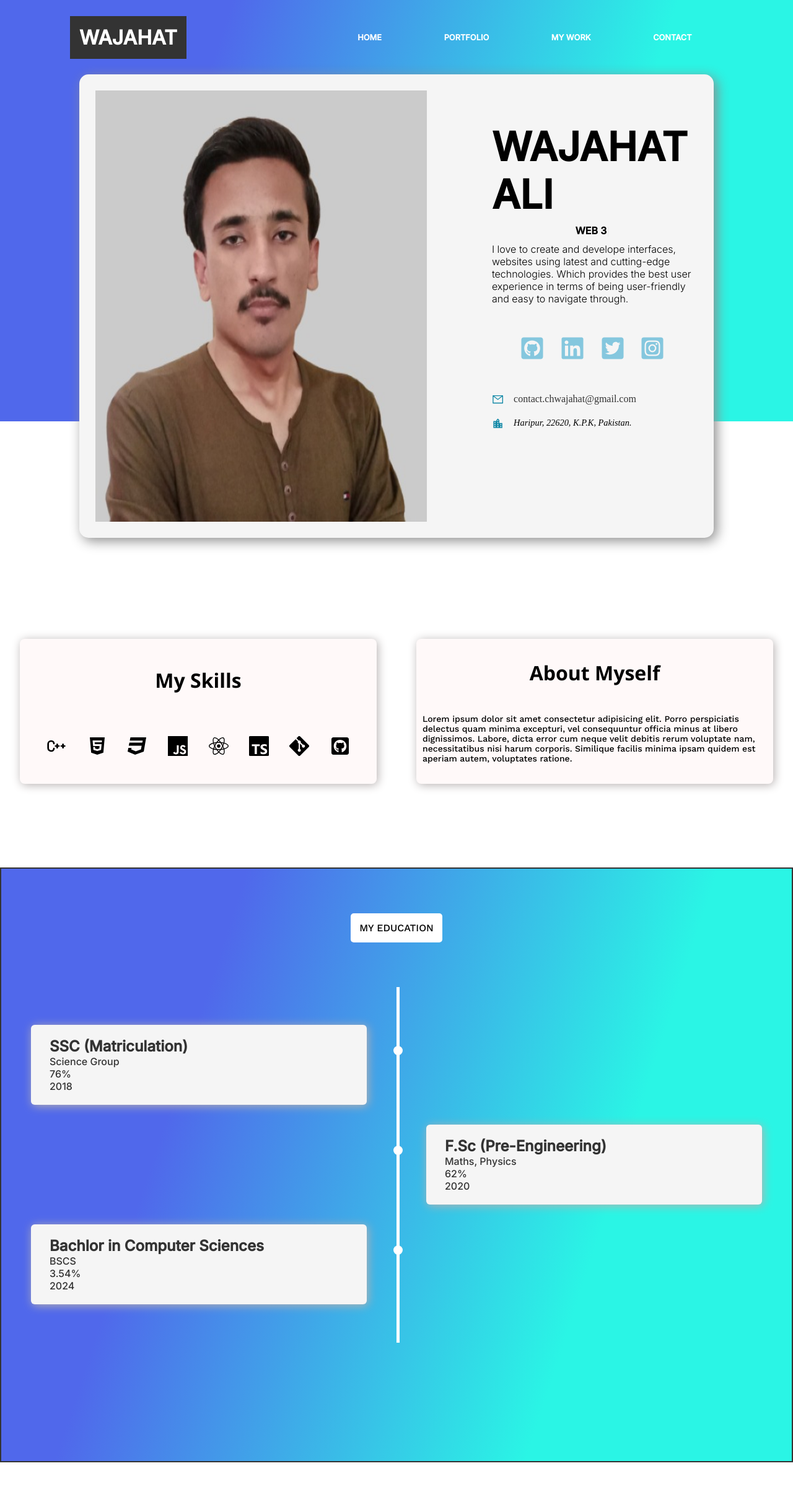
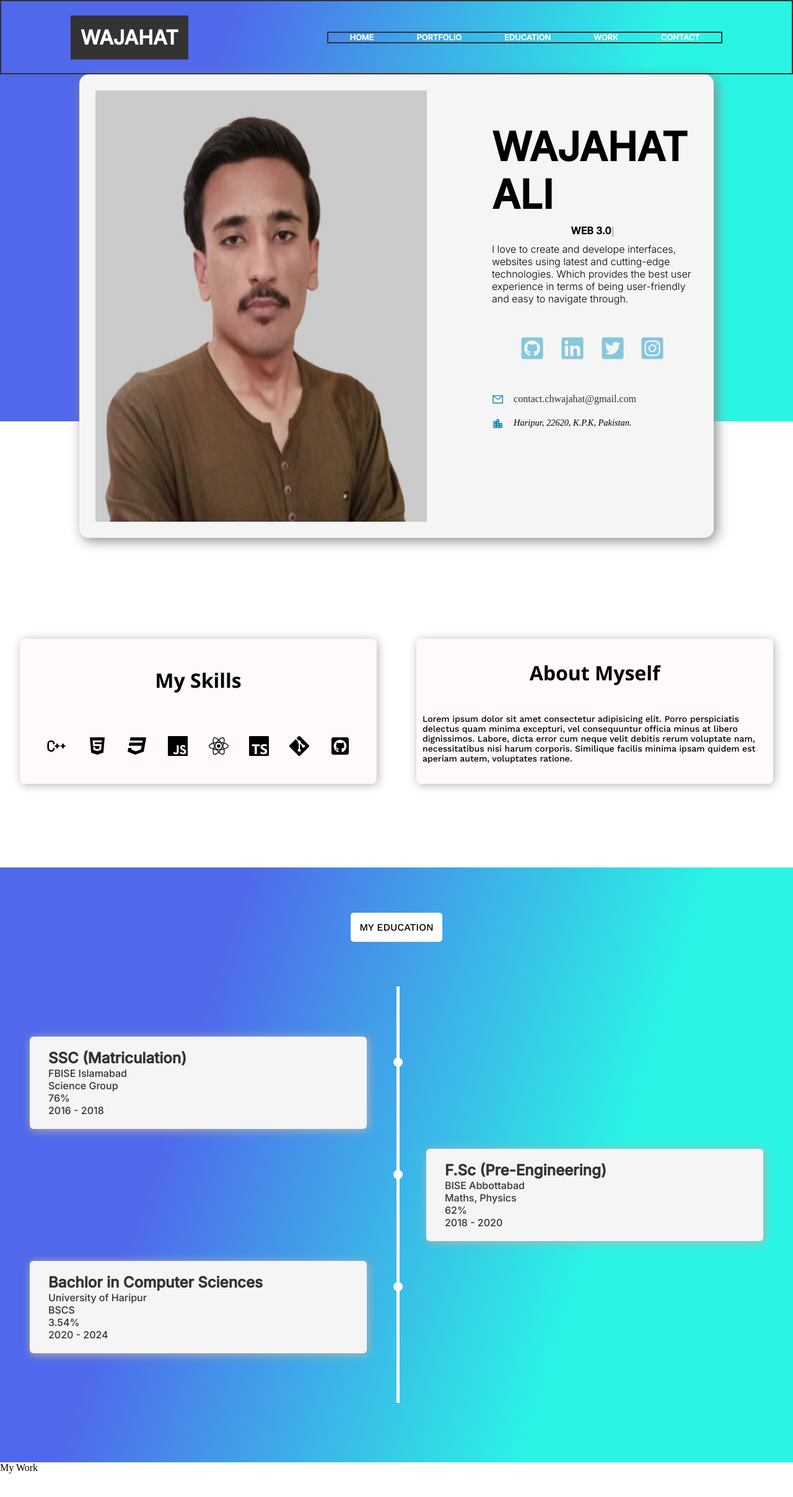
Before and after one commit to wajaht-ali/wajahat-dev, a React (Create React App) app: page / in a window 1280 px wide. Shown: the top 2416 px of the page at 62% size. Before the commit the page ends 2360 px from the top, so only its background shows below. Built offline with nearby package versions, Linux system fonts and the light colour scheme.

Commit message:
HyperLiks fixing and styling

```diff
--- a/src/App.js
+++ b/src/App.js
@@ -4,8 +4,11 @@ import "../src/styles/App.scss";
 import Header from "./components/Header";
 import Home from "./components/Home";
 import Portfolio from "./components/Portfolio";
+
 import { BrowserRouter, Routes, Route } from "react-router-dom";
 import Education from "./components/Education";
+import MyWork from "./components/MyWork";
+import Footer from "./components/Footer";
 
 function App() {
   return (
@@ -17,6 +20,8 @@ function App() {
         </div>
         <Portfolio />
         <Education />
+        <MyWork />
+        <Footer />
       </BrowserRouter>
     </div>
   );
--- a/src/assets/data.json
+++ b/src/assets/data.json
@@ -2,24 +2,24 @@
     "education": [
         {
             "title": "SSC (Matriculation)",
-            "boad": "FBISE Islamabad",
+            "board": "FBISE Islamabad",
             "subjects": "Science Group",
             "percentage": 76,
-            "graduated": 2018
+            "graduated": "2016 - 2018"
         },
         {
             "title": "F.Sc (Pre-Engineering)",
-            "boad": "BISE Abbottabad",
+            "board": "BISE Abbottabad",
             "subjects": "Maths, Physics",
             "percentage": 62,
-            "graduated": 2020
+            "graduated": "2018 - 2020"
         },
         {
             "title": "Bachlor in Computer Sciences",
-            "boad": "University of Haripur",
+            "board": "University of Haripur",
             "subjects": "BSCS",
             "percentage": 3.54,
-            "graduated": 2024
+            "graduated": "2020 - 2024"
         }
     ]
 }
--- a/src/components/Education.jsx
+++ b/src/components/Education.jsx
@@ -4,7 +4,7 @@ import "../styles/Education.scss";
 
 const Education = () => {
     return (
-        <div className='education'>
+        <div className='education' id='education'>
             <div className="top">
                 <h3>My Education</h3>
             </div>
@@ -18,7 +18,6 @@ const Education = () => {
                         graduation={item.graduated}
                         index={index}
                         key={item.title}
-
                     />
                 ))}
             </div>
--- /dev/null
+++ b/src/components/Footer.jsx
@@ -0,0 +1,42 @@
+import "../styles/Footer.scss";
+import { Link } from "react-router-dom";
+import { FaGithub, FaLinkedinIn, FaTwitter, FaInstagram } from "react-icons/fa";
+import { FiArrowUp } from 'react-icons/fi';
+
+const Footer = () => {
+    return (
+        <div className='footer' id="footer">
+            <div className="top">
+                <div className="left box">
+                    <h2>About Me</h2>
+                    <p>Lorem ipsum dolor sit amet consectetur adipisicing elit. Eveniet dolor, accusantium natus, provident assumenda explicabo placeat nesciunt fuga beatae deleniti consectetur. Totam perferendis sit labore adipisci eum odit consequuntur numquam.</p>
+                </div>
+
+                <div className="right box">
+                    <h2>Follow Me</h2>
+                    <div className="social">
+                        <Link to={"https://github.com/wajaht-ali/"} target="_blank">< FaGithub /></Link>
+
+                        <Link to={"https://linkedin.com/in/wajhat-ali/"} target="_blank">< FaLinkedinIn /></Link>
+
+                        <Link to={"https://twitter.com/ChWajahtali"} target="_blank">< FaTwitter /></Link>
+
+                        <Link to={"https://www.instagram.com/wajaht_alee/"} target="_blank">< FaInstagram /></Link>
+                    </div>
+                </div>
+            </div>
+            <div className="bottom">
+                <div className="rights">
+                    All rights reserved. &copy; Wajahat (dot) Dev
+                </div>
+                <div className="scrollUp">
+                    <a href="#home">
+                        <FiArrowUp />
+                    </a>
+                </div>
+            </div>
+        </div>
+    )
+}
+
+export default Footer
--- a/src/components/Header.jsx
+++ b/src/components/Header.jsx
@@ -21,10 +21,11 @@ const Header = () => {
             </div>
             <div className="nav-items">
                 <ul>
-                    <li>Home</li>
-                    <li>Portfolio</li>
-                    <li>My Work</li>
-                    <li>Contact</li>
+                    <li><a href="#home">Home</a></li>
+                    <li><a href="#portfolio">Portfolio</a></li>
+                    <li><a href="#education">Education</a></li>
+                    <li><a href="#work">Work</a></li>
+                    <li><a href="#footer">Contact</a></li>
                 </ul>
             </div>
         </div>
--- a/src/components/Home.jsx
+++ b/src/components/Home.jsx
@@ -8,7 +8,7 @@ import { FaGithubSquare, FaLinkedin, FaTwitterSquare, FaInstagramSquare } from "
 
 const Home = () => {
 return (
-<div className='home'>
+<div className='home' id="home">
 <div className="hero">
 <div className="left">
     <img src={img} alt="profileImage" />
@@ -48,26 +48,6 @@ return (
             Haripur, 22620, K.P.K, Pakistan.
         </address>
     </div>
-
-    {/* <div className="social">
-        <ul>
-            <li>
-                <Link><FaGithubSquare /></Link>
-            </li>
-            <li>
-                <Link to="https://www.google.com" > <FaLinkedin /> </Link>
-            </li>
-            <li>
-                <Link> <FaTwitterSquare /> </Link>
-            </li>
-            <li>
-                <Link> <FaInstagramSquare /> </Link>
-            </li>
-        </ul>
-    </div> */}
-
-
-
 </div>
 </div>
 </div>
--- /dev/null
+++ b/src/components/MyWork.jsx
@@ -0,0 +1,11 @@
+import "../styles/Work.scss";
+
+const MyWork = () => {
+  return (
+    <div className='myWork current' id="work">
+        My Work
+    </div>
+  )
+}
+
+export default MyWork
--- a/src/components/Portfolio.jsx
+++ b/src/components/Portfolio.jsx
@@ -6,7 +6,7 @@ import { TbBrandCpp } from "react-icons/tb";
 const Portfolio = () => {
 
   return (
-    <div className='portfolio'>
+    <div className='portfolio' id="portfolio">
       <main>
         <div className="skills box">
           <h2>My Skills</h2>
--- a/src/styles/Education.scss
+++ b/src/styles/Education.scss
@@ -3,7 +3,7 @@
 .education {
     height: 120vh;
     width: 100%;
-    border: 2px solid #333;
+    // border: 2px solid #333;
     background: $bg-gradient-primary;
 
     >.top {
@@ -25,9 +25,10 @@
     }
 
     >.bottom {
-        height: 60%;
+        height: 70%;
         width: 100%;
         position: relative;
+        // top: 10%;
         display: flex;
         flex-direction: column;
         justify-content: center;
--- /dev/null
+++ b/src/styles/Footer.scss
@@ -0,0 +1,111 @@
+@import "../styles/Utilities.scss";
+
+.footer {
+    height: 60vh;
+    width: 100%;
+    color: #fff;
+    padding: .5rem;
+    background-color: #333;
+    // border: 1px solid #333;
+
+    >.top {
+        height: 85%;
+        width: 100%;
+        display: flex;
+        flex-direction: row;
+        justify-content: space-between;
+        align-items: center;
+        padding: .5rem;
+        // border: 2px solid #333;
+
+        .box {
+            height: 100%;
+            padding: .5rem;
+            // border: 1px solid #333;
+
+            h2 {
+                text-transform: uppercase;
+                font: 700 1.5rem "Inter";
+            }
+
+            p {
+                font: 500 1rem "Inter";
+            }
+        }
+
+        .left {
+            height: 60%;
+            width: 70%;
+            display: flex;
+            flex-direction: column;
+            justify-content: space-evenly;
+            align-items: center;
+        }
+
+        .right {
+            height: 60%;
+            width: 30%;
+            display: flex;
+            flex-direction: column;
+            justify-content: space-evenly;
+            align-items: center;
+
+
+            .social {
+                width: 50%;
+                display: flex;
+                flex-direction: row;
+                justify-content: space-evenly;
+                align-items: center;
+
+                svg {
+                    padding: 6px;
+                    font-size: 2.8rem;
+                    color: #fff;
+                    border-radius: 5px;
+
+                    &:hover {
+                        background: $bg-gradient;
+                    }
+                }
+            }
+        }
+    }
+
+    .bottom {
+        font-family: "Inter";
+        padding: 0 1rem;
+        display: flex;
+        height: 15%;
+        justify-content: space-between;
+        // border: 1px solid #fff;
+        align-items: center;
+        padding: 6px;
+
+        .rights {
+            // border: 1px solid #fff;
+        }
+
+        .scrollUp {
+            height: 100%;
+            width: 40px;
+            display: flex;
+            justify-content: center;
+            align-items: center;
+            font-size: 1.5rem;
+            color: #333;
+            border-radius: 6px;
+            background-color: #fff;
+            // border: 1px solid #fff;
+             &:hover {
+                background: $bg-gradient;
+                border-radius: 6px;
+                cursor: pointer;
+             }
+             &:hover svg{
+                color: white;
+             }
+
+        }
+    }
+}
--- a/src/styles/Header.scss
+++ b/src/styles/Header.scss
@@ -11,11 +11,12 @@
     top: 0;
     z-index: 100;
     transition: background-color .3s ease-in-out;
-    // border: 2px solid #333;
+    border: 2px solid #333;
 
     >.logo {
         color: white;
         background-color: #333;
+        border: 1px solid #333;
 
         &:hover {
             background-color: #fff;
@@ -35,6 +36,7 @@
 
     >.nav-items {
         width: 50%;
+        border: 2px solid #333;
 
         ul {
             height: 100%;
@@ -46,16 +48,22 @@
             li {
                 font: bold .8rem "Inter";
                 text-transform: uppercase;
-                padding: 8px 5px;
-                color: white;
-                transition: border-bottom .3s all ease-in-out;
-                transform-origin: left;
 
-                &:hover {
-                    border-bottom: 2px solid #fff;
-                    color: #333;
-                    cursor: pointer;
+                a {
+                    padding: 8px 5px;
+                    color: white;
+
+                    &:hover {
+                        border-bottom: 2px solid #fff;
+                        color: #fff;
+                    }
                 }
+
+                // &:hover {
+                //     cursor: pointer;
+                //     border-bottom: 2px solid #fff;
+
+                // }
             }
         }
     }
@@ -65,12 +73,13 @@
     background-color: #333;
 
     >.logo {
+
         // background-color: #fff;
         h2 {
             color: #fff;
         }
 
-        &:hover h2{
+        &:hover h2 {
             color: $primary-color;
         }
     }
--- /dev/null
+++ b/src/styles/Work.scss
@@ -0,0 +1,6 @@
+@import "../styles/Utilities.scss";
+
+.myWork {
+    height: 100vh;
+    width: 100%;
+}
```
